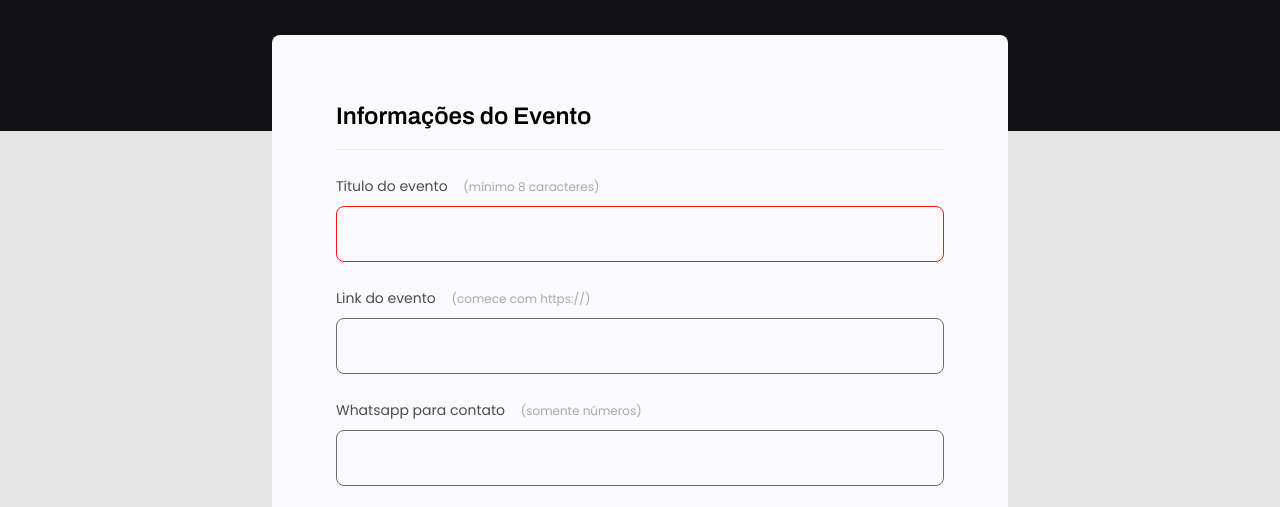
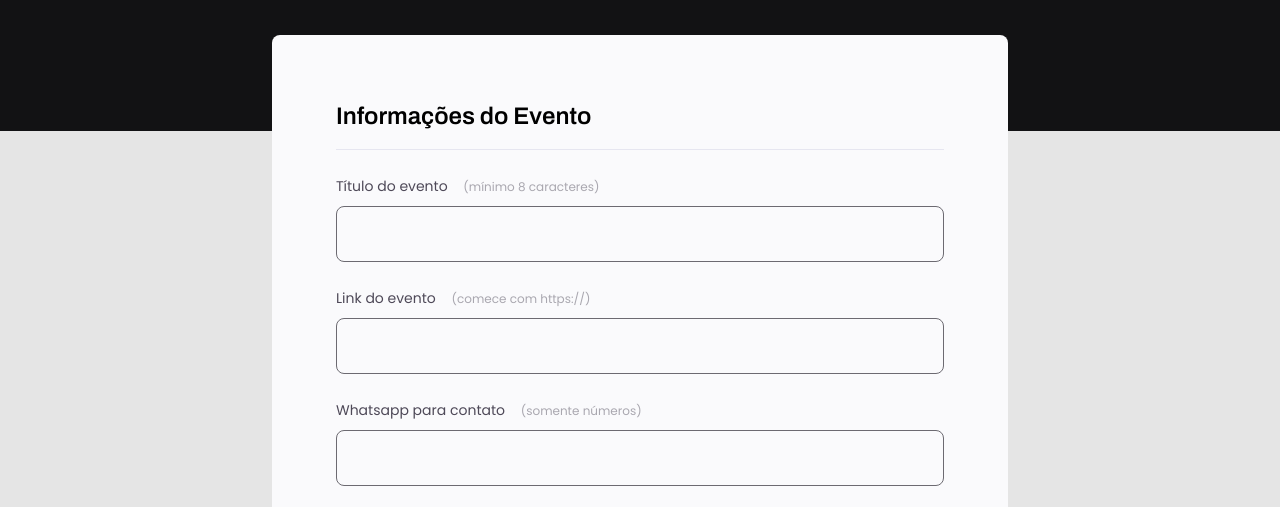
Before and after one commit to GBenini/form-event-project, a plain HTML site: page index.html in a window 1280 px wide. Shown: the part 237-744 px from the top of the page. Drawn offline with Linux system fonts and the light colour scheme.

Commit message:
Add README File

```diff
--- a/style.css
+++ b/style.css
@@ -231,5 +231,5 @@ footer .button:hover {
 
 
 input:invalid {
-    border: 1px solid #FF1010;
+    /* border: 1px solid #FF1010; */
 }
```
Also changed, not shown: img/form-projeto.jpg (added), 1 other file.
